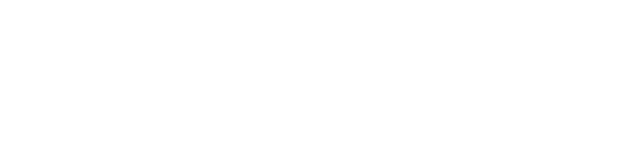
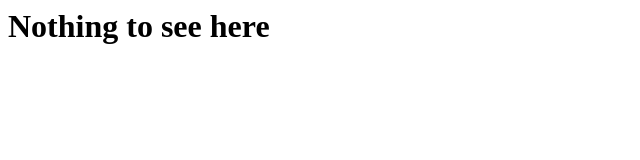
Before and after one commit to korairs85/jeam.net, a plain HTML site: page index.html in a window 1280 px wide. Shown: the whole page, without its empty margins (0-640 px from the left). Drawn offline with Linux system fonts and the light colour scheme.

Commit message:
Update index.html

```diff
--- a/index.html
+++ b/index.html
@@ -1 +1,5 @@
-<html></html>
+<html>
+<body>
+  <h1>Nothing to see here</h1>
+</body>
+</html>
```
